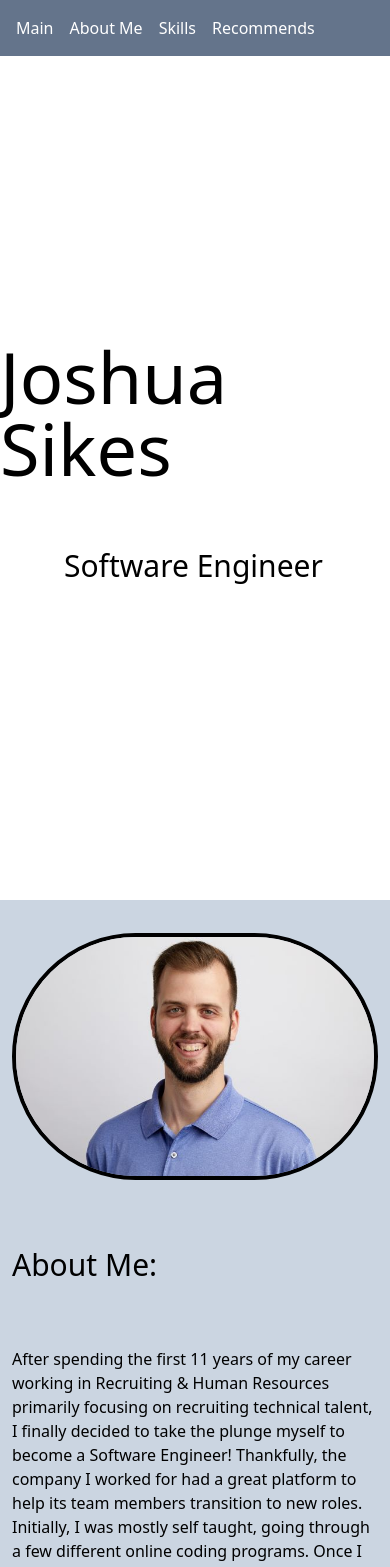
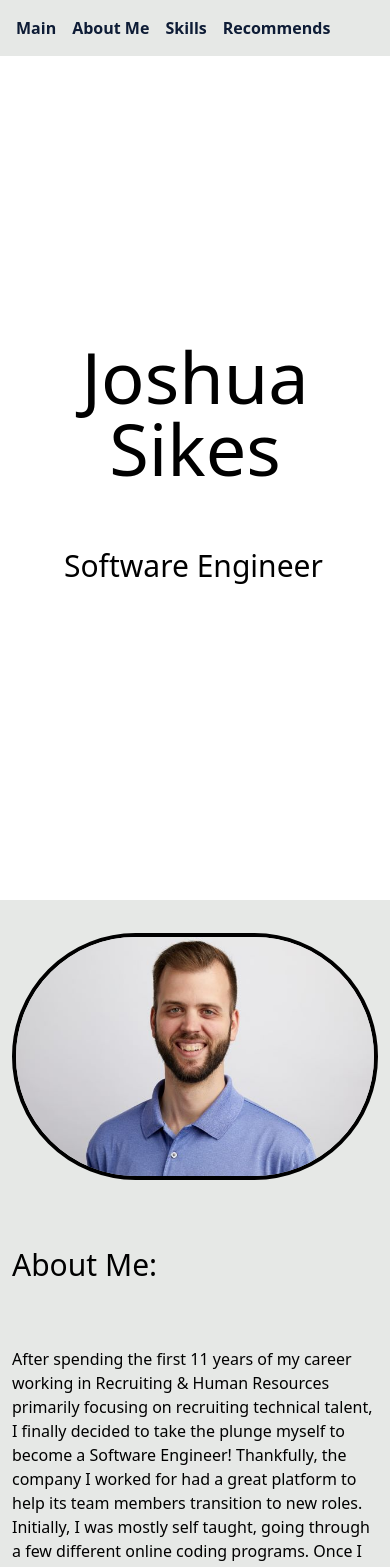
Before and after one commit to JSIK3S/joshsikes, a React (Create React App) app: page / in a window 390 px wide. Shown: the top 1567 px of the page. Built offline with nearby package versions, Linux system fonts and the light colour scheme.

Commit message:
additional styling

```diff
--- a/src/components/PageSections/AboutMe.tsx
+++ b/src/components/PageSections/AboutMe.tsx
@@ -1,6 +1,6 @@
 function AboutMe() {
   return (
-    <div className="h-[1000px] flex flex-col-reverse items-center justify-around bg-slate-300 sm:flex-row">
+    <div className="h-[1000px] flex flex-col-reverse items-center justify-around bg-[#E6E8E6] sm:flex-row">
       <section id="about" className="m-3 md:max-w-lg">
         <h2 className="mb-16 text-3xl">About Me:</h2>
         <p className="mb-8 text-base max-w-prose sm:text-lg">
--- a/src/components/PageSections/Header.tsx
+++ b/src/components/PageSections/Header.tsx
@@ -2,7 +2,7 @@ import { Nav } from "./Nav";
 
 function Header() {
   return (
-    <header className="h-14 bg-slate-300">
+    <header className="h-14 bg-[#E6E8E6]">
       <Nav />
     </header>
   );
--- a/src/components/PageSections/Nav.tsx
+++ b/src/components/PageSections/Nav.tsx
@@ -2,7 +2,7 @@ import { Link, animateScroll } from "react-scroll";
 
 function Nav() {
   return (
-    <nav className="fixed top-0 left-0 right-0 bg-slate-500 text-white p-4">
+    <nav className="fixed top-0 left-0 right-0 bg-[#E6E8E6] text-[#0E1C36] font-semibold p-4">
       <ul className="flex space-x-4">
         <li>
           <Link to="main" smooth={true} duration={500}>
--- a/src/components/PageSections/Recommends.tsx
+++ b/src/components/PageSections/Recommends.tsx
@@ -6,7 +6,7 @@ import { Quadratic } from "../recommendLinks/Quadratic";
 
 function Recommends() {
   return (
-    <div className=" bg-slate-300 flex justify-center items-center h-[800px]">
+    <div className=" bg-[#E6E8E6] flex justify-center items-center h-[800px]">
       <section id="recommends">
         <h2 className="text-3xl mb-16 text-center">Who I Recommend:</h2>
         <section>
--- a/src/components/PageSections/Skills.tsx
+++ b/src/components/PageSections/Skills.tsx
@@ -9,7 +9,9 @@ function Skills() {
   return (
     <div className="flex justify-center items-center h-[800px]">
       <section id="skills">
-        <h2 className="text-3xl mb-16">My Skills, Languages, & Frameworks:</h2>
+        <h2 className="text-3xl mb-16 text-center">
+          My Skills, Languages, & Frameworks:
+        </h2>
         <section>
           <ul className="flex justify-items-center justify-between">
             <li>
--- a/src/components/PageSections/Title.tsx
+++ b/src/components/PageSections/Title.tsx
@@ -1,8 +1,8 @@
 function Title() {
   return (
     <div className="flex items-center justify-center h-screen">
-      <section id="main">
-        <h1 className="text-7xl mb-8 mt-8">Joshua Sikes</h1>
+      <section id="main" className="center">
+        <h1 className="text-7xl mb-8 mt-8 text-center">Joshua Sikes</h1>
         <h3 className="text-3xl m-16">Software Engineer</h3>
       </section>
     </div>
```
